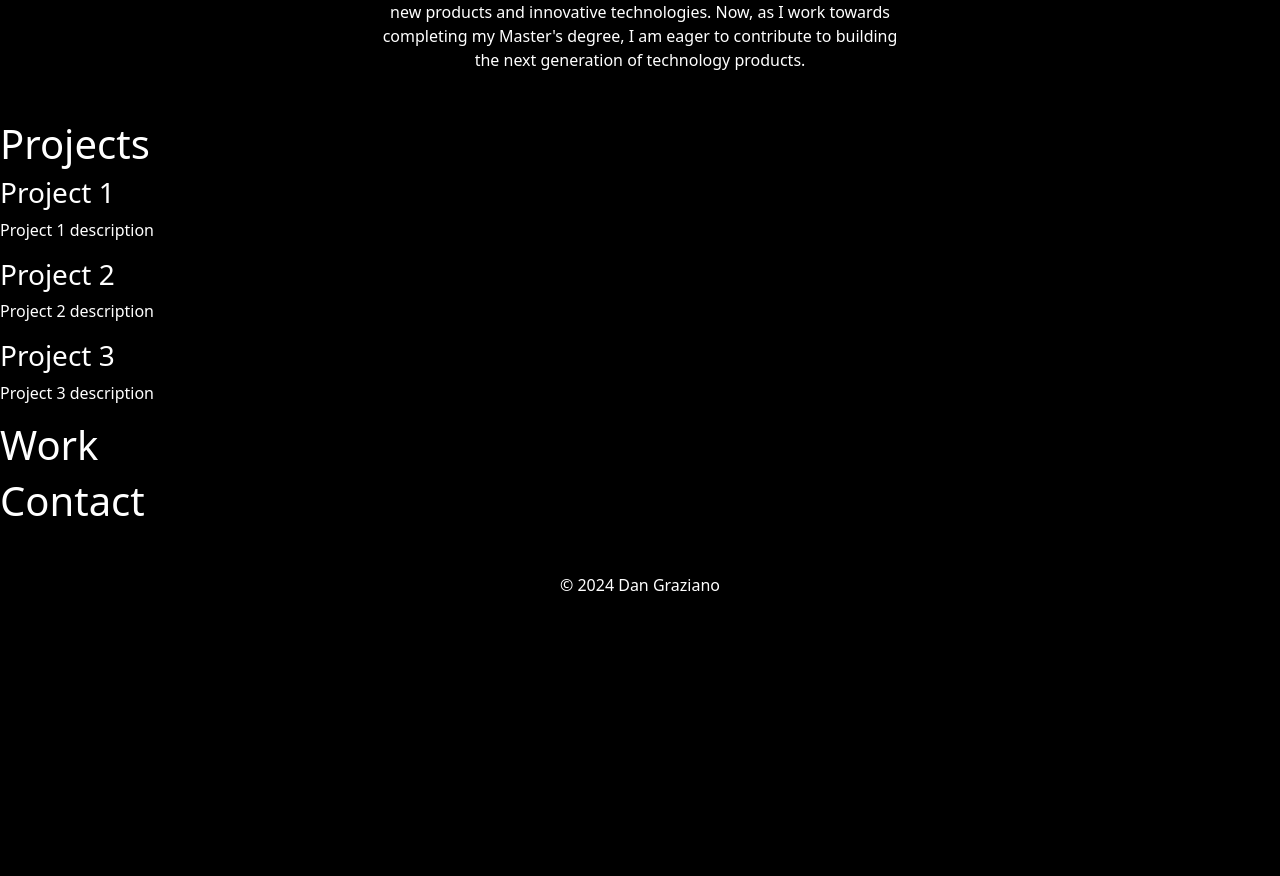
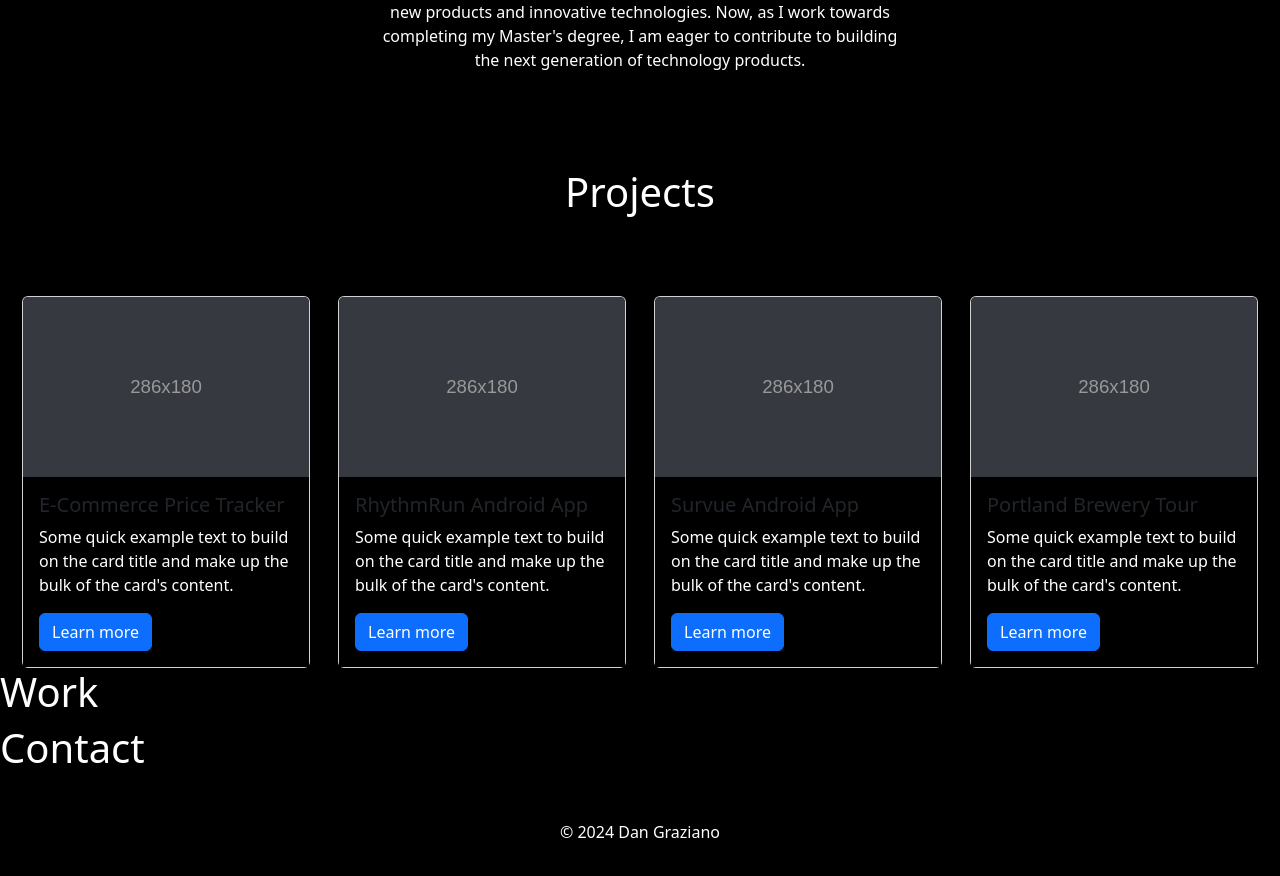
Before and after one commit to DanGraziano/PersonalWebsite, a React (Create React App) app: page / in a window 1280 px wide. Shown: the part 788-1664 px from the top of the page. Before the commit the page ends 1417 px from the top, so only its background shows below. Built offline with nearby package versions, Linux system fonts and the light colour scheme.

Commit message:
Add basic content for project section

```diff
--- a/src/components/projects/Projects.jsx
+++ b/src/components/projects/Projects.jsx
@@ -1,20 +1,74 @@
+import { Container, Row, Col, Button, Card } from 'react-bootstrap';
+import Placeholder from '../../assets/holder.svg';
+
 export default function Projects() {
     return (
-        <div className="projects">
-            <h1>Projects</h1>
-            <div className="project">
-                <h3>Project 1</h3>
-                <p>Project 1 description</p>
-            </div>
-            <div className="project">
-                <h3>Project 2</h3>
-                <p>Project 2 description</p>
-            </div>
-            <div className="project">
-                <h3>Project 3</h3>
-                <p>Project 3 description</p>
-            </div>
-        </div>
+        <Container fluid className="projects-container">
+        <Row className="justify-content-center">
+            <Col xs={12}>
+                <h1 className="text-center mt-5 projects-section-title">
+                    <span className="projects-section-title-color">Projects</span>
+                </h1>
+            </Col>
+        </Row>
+
+            <Row className="justify-content-center mt-5 gx-2 gy-4">
+                <Col xs={12} sm={6} lg={3} className="d-flex justify-content-center">
+                    <Card style={{ width: '18rem' }}>
+                    <Card.Img variant="top" src={Placeholder} />
+                            <Card.Body>
+                                <Card.Title>E-Commerce Price Tracker</Card.Title>
+                                <Card.Text>
+                                Some quick example text to build on the card title and make up the
+                                bulk of the card's content.
+                                </Card.Text>
+                                <Button variant="primary">Learn more</Button>
+                            </Card.Body>
+                    </Card>
+                </Col>
+
+                <Col xs={12} sm={6} lg={3} className="d-flex justify-content-center">
+                    <Card style={{ width: '18rem' }}>
+                    <Card.Img variant="top" src={Placeholder} />
+                            <Card.Body>
+                                <Card.Title>RhythmRun Android App</Card.Title>
+                                <Card.Text>
+                                Some quick example text to build on the card title and make up the
+                                bulk of the card's content.
+                                </Card.Text>
+                                <Button variant="primary">Learn more</Button>
+                            </Card.Body>
+                    </Card>
+                </Col>
+
+                <Col xs={12} sm={6} lg={3} className="d-flex justify-content-center">
+                    <Card style={{ width: '18rem' }}>
+                    <Card.Img variant="top" src={Placeholder} />
+                            <Card.Body>
+                                <Card.Title>Survue Android App</Card.Title>
+                                <Card.Text>
+                                Some quick example text to build on the card title and make up the
+                                bulk of the card's content.
+                                </Card.Text>
+                                <Button variant="primary">Learn more</Button>
+                            </Card.Body>
+                    </Card>
+                </Col>
+
+                <Col xs={12} sm={6} lg={3} className="d-flex justify-content-center">
+                    <Card style={{ width: '18rem' }}>
+                    <Card.Img variant="top" src={Placeholder} />
+                            <Card.Body>
+                                <Card.Title>Portland Brewery Tour</Card.Title>
+                                <Card.Text>
+                                Some quick example text to build on the card title and make up the
+                                bulk of the card's content.
+                                </Card.Text>
+                                <Button variant="primary">Learn more</Button>
+                            </Card.Body>
+                    </Card>
+                </Col>
+            </Row>
+        </Container>
     );
-
 }
```
Also changed, not shown: src/assets/holder.svg (added).
